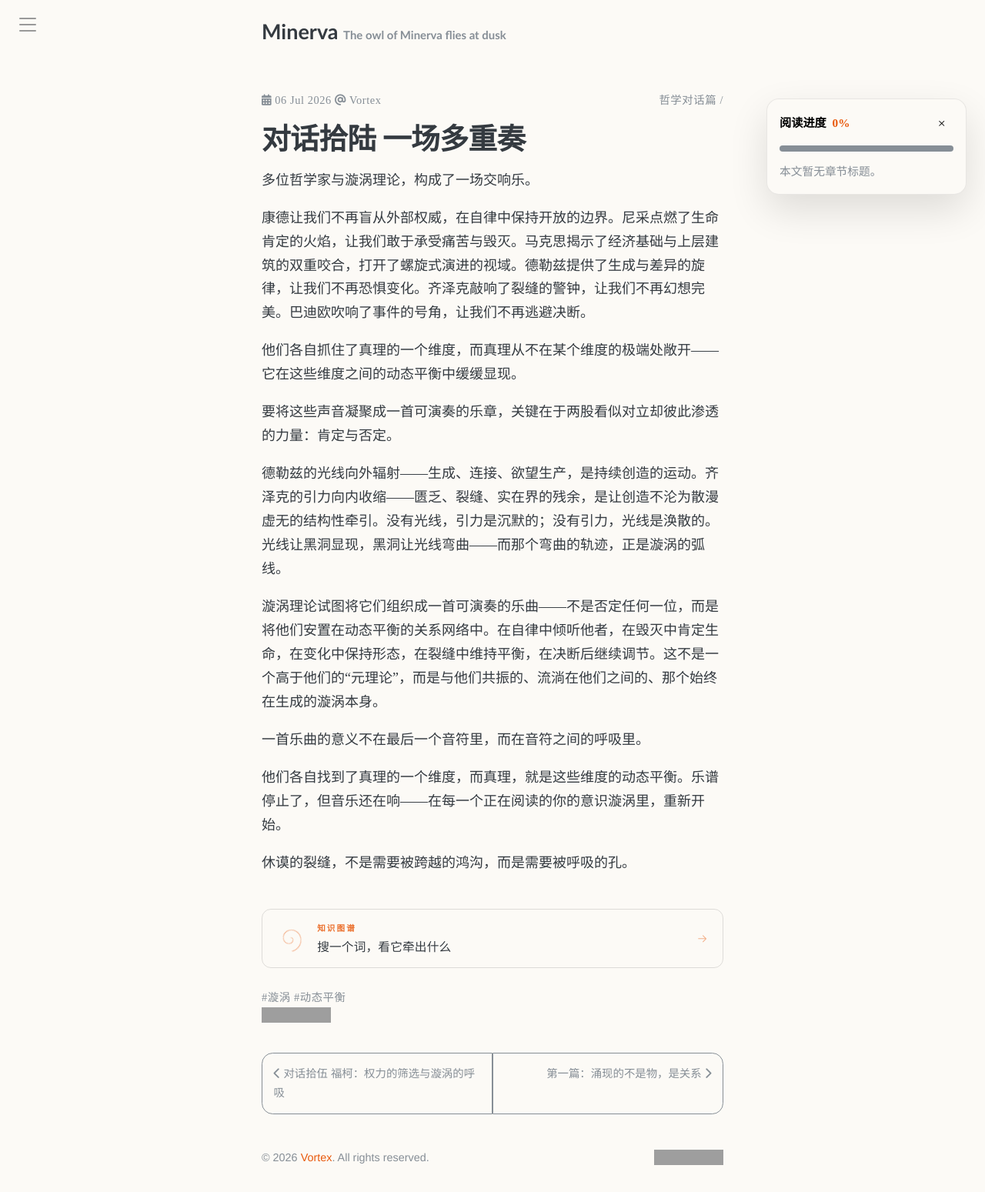
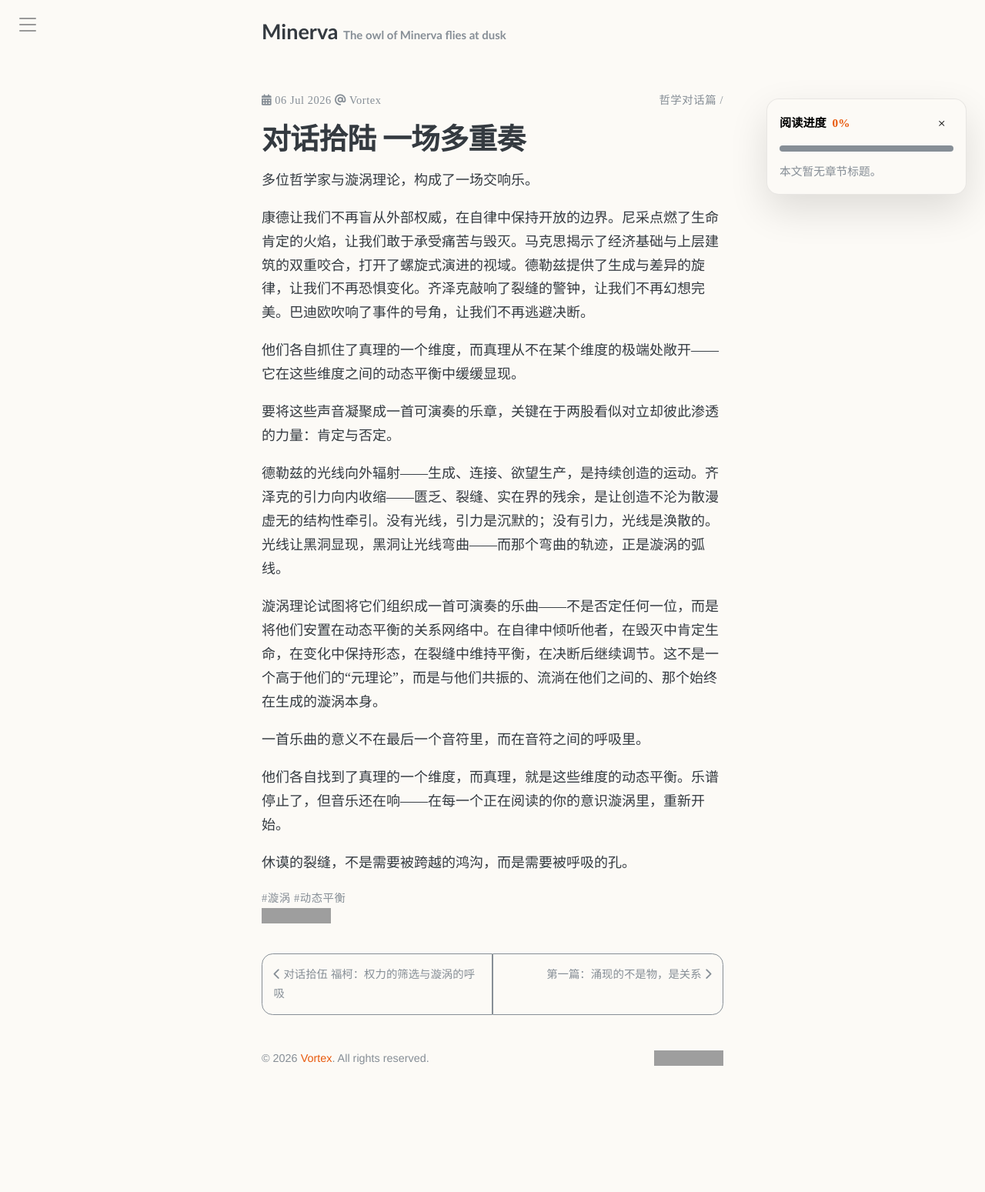
Before and after one commit to symphonyh/symphonyh.github.io, a Jekyll site: the page built from _posts/2026-07-06-哲学对话总结.md, in a window 1280 px wide. Shown: the whole page at 77% size. Built offline with Jekyll 4.4.1, drawn with Linux system fonts in a browser that asks for light colours; comment, search, counter and statistics services are not loaded; after the commit the page ends 1420 px from its top, so only the background shows below that; grey boxes are pictures that could not be loaded.

Commit message:
撤回文章尾的知识图谱入口按钮，正式环境暂不上
只保留图谱页本身的改造。回退三处引用与一个新增文件：
- _layouts/post.html：去掉 include
- _sass/override/_apply.scss：去掉第 08 段按钮样式（180 行）
- _includes/head.html：去掉 echarts 的 prefetch。它本来是为按钮配套的——
  读者从文章尾点进图谱时命中缓存；按钮没了，就只剩每篇文章在空闲时
  白下 490 KB，移动端不划算。要恢复按钮时连同它一起加回来。
- _includes/graph-entry.html：删除

graph-entry.html 的原始内容仍在 WSL 副本里，随时可取回。

```diff
--- a/_includes/graph-entry.html
+++ /dev/null
@@ -1,16 +0,0 @@
-<a class="graph-entry" href="{{ '/knowledge-graph/' | relative_url }}">
-  <span class="graph-entry-mark" aria-hidden="true">
-    <svg viewBox="0 0 48 48" fill="none">
-      <path class="graph-entry-spiral" d="M24.0 21.6L24.2 21.4L24.5 21.3L24.8 21.1L25.2 21.1L25.5 21.0L25.9 21.0L26.3 21.0L26.7 21.1L27.1 21.3L27.5 21.5L27.9 21.7L28.2 22.0L28.6 22.3L28.9 22.7L29.2 23.2L29.4 23.7L29.6 24.2L29.8 24.7L29.9 25.3L29.9 25.9L29.9 26.5L29.8 27.2L29.6 27.8L29.4 28.5L29.1 29.1L28.7 29.7L28.2 30.3L27.7 30.8L27.2 31.3L26.5 31.7L25.8 32.1L25.1 32.4L24.3 32.7L23.4 32.9L22.6 33.0L21.7 33.0L20.8 32.9L19.9 32.7L19.0 32.5L18.1 32.1L17.2 31.7L16.4 31.1L15.6 30.5L14.9 29.8L14.2 29.0L13.6 28.1L13.1 27.2L12.6 26.2L12.3 25.1L12.0 24.0L11.9 22.9L11.9 21.7L12.0 20.5L12.2 19.3L12.5 18.1L12.9 17.0L13.5 15.9L14.2 14.8L15.0 13.7L15.8 12.8L16.8 11.9L17.9 11.1L19.1 10.4L20.4 9.8L21.7 9.4L23.1 9.0L24.5 8.8L25.9 8.7L27.4 8.8L28.9 9.0L30.3 9.3L31.8 9.8L33.2 10.5L34.5 11.3L35.8 12.2L37.0 13.2L38.2 14.4L39.2 15.7L40.1 17.1L40.8 18.5L41.4 20.1L41.9 21.7L42.3 23.4L42.4 25.2L42.4 26.9L42.2 28.7L41.9 30.4L41.4 32.2L40.7 33.9L39.9 35.5" stroke="currentColor" stroke-width="1.05" stroke-linecap="round" />
-    </svg>
-  </span>
-  <span class="graph-entry-text">
-    <span class="graph-entry-kicker">知识图谱</span>
-    <span class="graph-entry-line">搜一个词，看它牵出什么</span>
-  </span>
-  <span class="graph-entry-go" aria-hidden="true">
-    <svg viewBox="0 0 24 24" fill="none" stroke="currentColor" stroke-width="1.4" stroke-linecap="round" stroke-linejoin="round">
-      <path d="M5 12h13M13 6.5 18.5 12 13 17.5" />
-    </svg>
-  </span>
-</a>
--- a/_includes/head.html
+++ b/_includes/head.html
@@ -158,17 +158,6 @@
   {%- endif -%}
 
   {%- comment -%}
-    预取知识图谱用的 ECharts。文章尾部有一个进图谱的入口按钮，
-    读完的人大概率会点进去；这时 490 KB 已经在缓存里，点开即用。
-    用 prefetch 而不是 preload：preload 是高优先级、会跟当前页抢带宽，
-    而读者多数时候并不去图谱页。prefetch 只在浏览器空闲时下，跨页复用。
-    只挂 post 布局——首页、归档页没有这个入口，预取是纯浪费。
-  {%- endcomment -%}
-  {%- if page.layout == 'post' -%}
-  <link rel="prefetch" href="{{ 'assets/js/tao/echarts.min.js' | relative_url }}">
-  {%- endif -%}
-
-  {%- comment -%}
     Font Awesome 自托管。原来引用 use.fontawesome.com 的 JS 版，
     该域名在国内不可达（curl 15s 超时、0 字节），导致全站图标空白。
   {%- endcomment -%}
--- a/_layouts/post.html
+++ b/_layouts/post.html
@@ -66,8 +66,6 @@ layout: default
   <div class="post-content">
     {{ content }}
   </div>
-
-  {% include graph-entry.html %}
 
   {% if page.tags.size > 0 %}
     <nav class="post-meta post-meta-bottom">
--- a/_sass/override/_apply.scss
+++ b/_sass/override/_apply.scss
@@ -161,183 +161,3 @@ a {
     border-color: rgba(255, 255, 255, .18);
   }
 }
-
-/* ---------- 08 文章尾部：知识图谱入口 ----------
-   位置在正文结束、标签之前：读完的瞬间是唯一会想去「再看看别的」的时刻。
-   左侧是一条 1.35 圈的阿基米德螺线，38 秒转一圈 —— 慢到几乎察觉不到，但一直活着；
-   hover 不是变色了事：螺线放大、一道暖光从左扫过、箭头让出一步。
-   颜色一律走 var(--accent-color)：深色模式下它会自动变成蓝色，不硬编码。 */
-.graph-entry {
-  position: relative;
-  display: flex;
-  align-items: center;
-  gap: .95rem;
-  margin: 2.8rem 0 1.6rem;
-  padding: .9rem 1.1rem .9rem 1rem;
-  border: 1px solid rgba(0, 0, 0, .12);
-  border-radius: .75rem;
-  color: inherit;
-  text-decoration: none;
-  overflow: hidden;
-  transition: border-color .4s ease, background-color .4s ease, transform .4s cubic-bezier(.2, .7, .2, 1);
-
-  &:hover {
-    border-color: color-mix(in srgb, var(--accent-color) 55%, transparent);
-    background-color: color-mix(in srgb, var(--accent-color) 4%, transparent);
-    transform: translateY(-1px);
-    /* 必须显式再写一次：_base.scss 里有 `a:hover { text-decoration: underline }`，
-       否则鼠标一进来，唯一一句文案就被划掉了 */
-    text-decoration: none;
-  }
-
-  &:focus-visible {
-    outline: 2px solid var(--accent-color);
-    outline-offset: 3px;
-  }
-
-  /* 扫光：只在 hover 时播放一次，静止态不可见，避免常驻一条亮带 */
-  &::before {
-    content: "";
-    position: absolute;
-    top: 0;
-    bottom: 0;
-    left: 0;
-    width: 55%;
-    background: linear-gradient(100deg,
-      transparent,
-      color-mix(in srgb, var(--accent-color) 13%, transparent) 55%,
-      transparent);
-    opacity: 0;
-    pointer-events: none;
-  }
-
-  &:hover::before {
-    animation: ge-sweep .95s cubic-bezier(.3, .6, .2, 1) 1;
-  }
-}
-
-@keyframes ge-sweep {
-  from { transform: translateX(-120%); opacity: 1; }
-  to   { transform: translateX(240%); opacity: 0; }
-}
-
-.graph-entry-mark {
-  flex: 0 0 auto;
-  width: 2.5rem;
-  height: 2.5rem;
-  color: var(--accent-color);
-  opacity: .6;
-  transition: opacity .4s ease, transform .6s cubic-bezier(.2, .7, .2, 1);
-
-  svg {
-    display: block;
-    width: 100%;
-    height: 100%;
-    overflow: visible;
-  }
-}
-
-.graph-entry:hover .graph-entry-mark {
-  opacity: 1;
-  transform: scale(1.07);
-}
-
-/* 单条螺线整体慢转，38 秒一圈。transform-box: view-box 是关键：
-   否则 transform-origin 会相对元素自身 bounding box 计算，旋转中心偏移。 */
-.graph-entry-spiral {
-  transform-box: view-box;
-  transform-origin: 24px 24px;
-  animation: ge-turn 38s linear infinite;
-}
-
-@keyframes ge-turn {
-  to { transform: rotate(360deg); }
-}
-
-.graph-entry-text {
-  display: flex;
-  flex-direction: column;
-  gap: .26rem;
-  min-width: 0;
-}
-
-.graph-entry-kicker {
-  font-family: var(--title-font);
-  font-size: .66rem;
-  font-weight: 700;
-  letter-spacing: .2em;
-  color: var(--accent-color);
-  opacity: .85;
-}
-
-.graph-entry-line {
-  font-family: var(--post-font);
-  font-size: .98rem;
-  line-height: 1.5;
-  letter-spacing: .01em;
-  text-decoration: none;
-}
-
-.graph-entry-go {
-  flex: 0 0 auto;
-  margin-left: auto;
-  width: 1.1rem;
-  height: 1.1rem;
-  color: var(--accent-color);
-  opacity: .45;
-  transition: transform .4s cubic-bezier(.2, .7, .2, 1), opacity .4s ease;
-
-  svg {
-    display: block;
-    width: 100%;
-    height: 100%;
-  }
-}
-
-.graph-entry:hover .graph-entry-go {
-  transform: translateX(.22rem);
-  opacity: 1;
-}
-
-@media (prefers-color-scheme: dark) {
-  .graph-entry {
-    border-color: rgba(255, 255, 255, .14);
-  }
-
-  .graph-entry:hover {
-    border-color: color-mix(in srgb, var(--accent-color) 60%, transparent);
-    background-color: rgba(255, 255, 255, .03);
-  }
-
-  .graph-entry-mark { opacity: .55; }
-}
-
-@media (max-width: 560px) {
-  .graph-entry {
-    gap: .75rem;
-    padding: .8rem .85rem;
-    margin: 2.4rem 0 1rem;
-  }
-
-  .graph-entry-mark {
-    width: 2rem;
-    height: 2rem;
-  }
-
-  .graph-entry-line { font-size: .92rem; }
-}
-
-/* 系统开了「减少动态效果」就全部停手：环不再转，扫光不播，位移取消 */
-@media (prefers-reduced-motion: reduce) {
-  .graph-entry-spiral { animation: none; }
-
-  .graph-entry:hover::before { animation: none; }
-
-  .graph-entry,
-  .graph-entry-mark,
-  .graph-entry-go {
-    transition: none;
-  }
-
-  .graph-entry:hover { transform: none; }
-}
```
